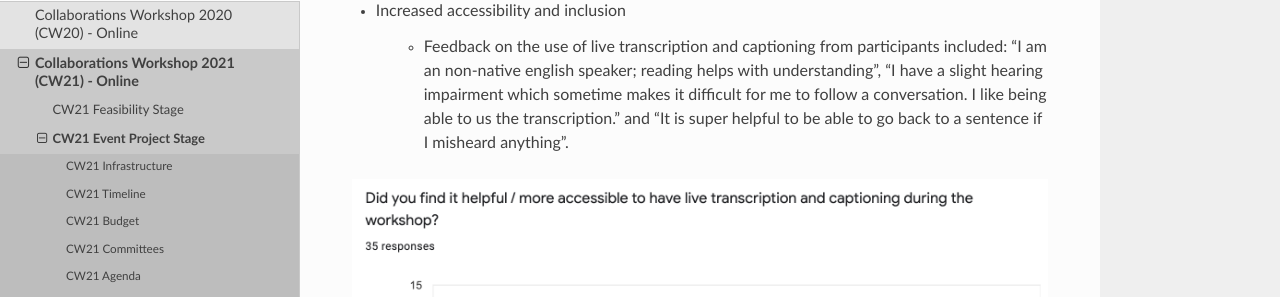
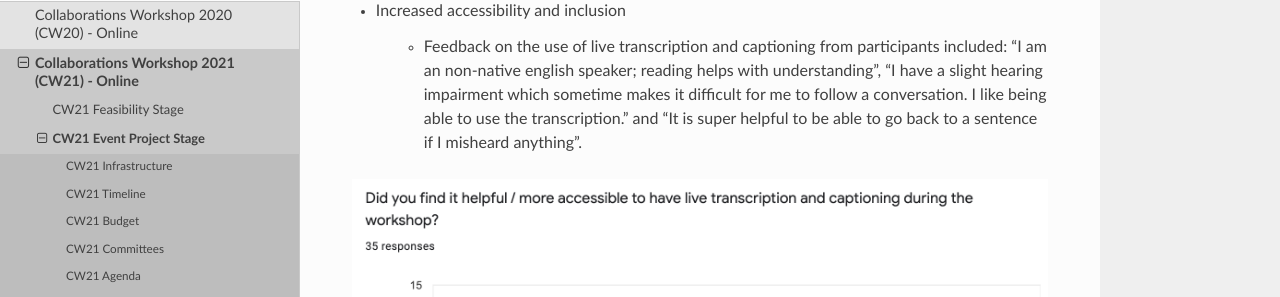
Before and after one commit to softwaresaved/event-organisation-guide, a Sphinx documentation site: the page built from docs/eog/eog-in-practice/cw21/event-project-stage/eps-outputs-and-outcomes.rst, in a window 1280 px wide and 900 px high, scrolled down 3932 px. Shown: the part 221-518 px from the top of the window. Built offline with Sphinx 7.4.7 and the Read the Docs theme 2.0.0, drawn with Linux system fonts in a browser that asks for light colours.

```diff
--- a/docs/eog/eog-in-practice/cw21/event-project-stage/eps-outputs-and-outcomes.rst
+++ b/docs/eog/eog-in-practice/cw21/event-project-stage/eps-outputs-and-outcomes.rst
@@ -154,7 +154,7 @@
 
 - Increased accessibility and inclusion
 
-   - Feedback on the use of live transcription and captioning from participants included: "I am an non-native english speaker; reading helps with understanding", "I have a slight hearing impairment which sometime makes it difficult for me to follow a conversation. I like being able to us the transcription." and "It is super helpful to be able to go back to a sentence if I misheard anything".
+   - Feedback on the use of live transcription and captioning from participants included: "I am an non-native english speaker; reading helps with understanding", "I have a slight hearing impairment which sometime makes it difficult for me to follow a conversation. I like being able to use the transcription." and "It is super helpful to be able to go back to a sentence if I misheard anything".
 
 .. figure:: ../img/CW21_participant_feedback3.png
   :alt: CW21 Participant Feedback on whether it was helpful / more accessible to have live transcription and captioning during the workshop
```
